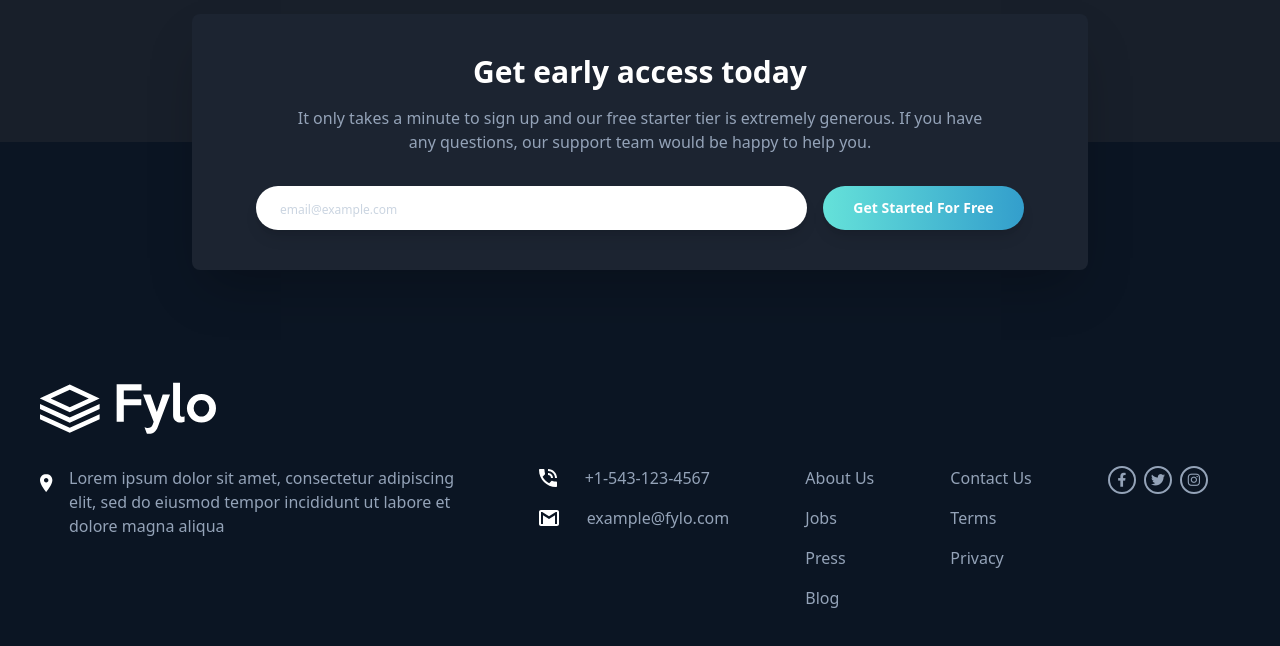
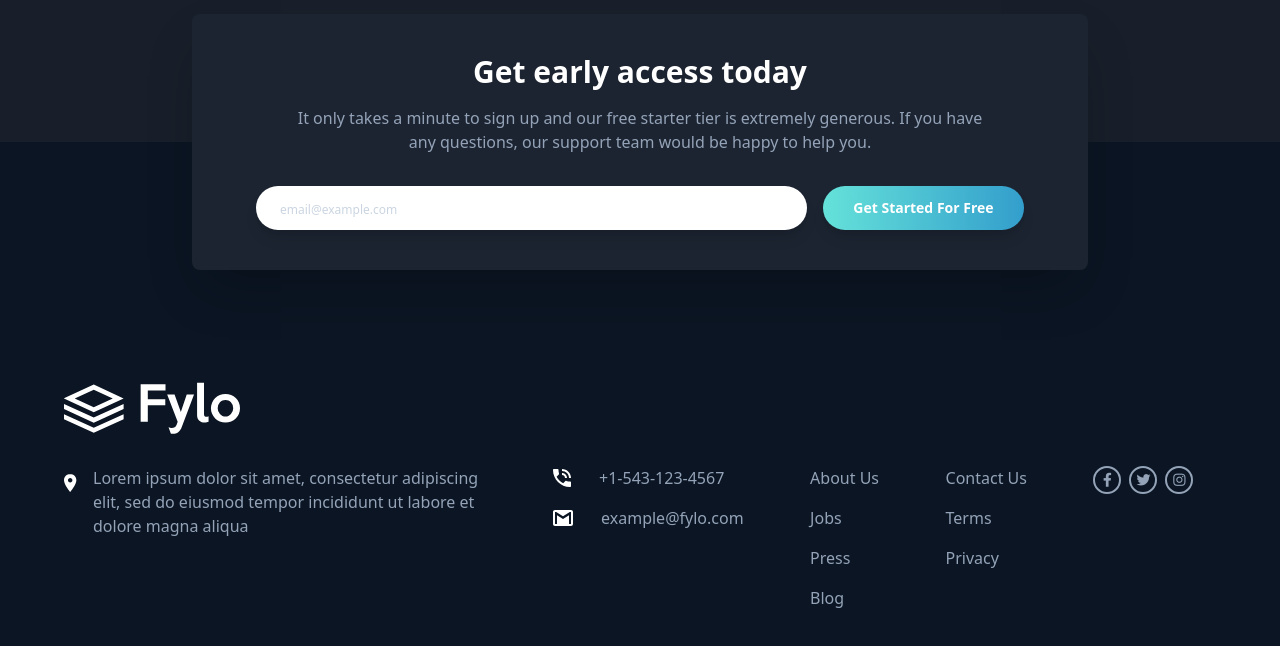
Before and after one commit to Swam1234/FYLO_DARK_THEME, a website: page index.html in a window 1280 px wide. Shown: the part 2702-3348 px from the top of the page. Drawn offline with Linux system fonts and the light colour scheme.

Commit message:
fixed_footer

```diff
--- a/index.html
+++ b/index.html
@@ -207,8 +207,8 @@
     </main>
 
     <footer class="bg-primary-4 pb-16 pt-60 px-5 md:px-10">
+        <div class="max-w-6xl mx-auto">
             <img src="raw/images/logo.svg" alt="logo" class="block max-w-full mb-8">
-
             <div class="grid items-start text-slate-400 gap-11 sm:grid-cols-5 lg:grid-cols-[auto_auto_auto_auto_auto]">
                 <div class="flex justify-start items-start gap-8 md:gap-4 sm:col-span-3 lg:col-auto">
                     <img src="raw/images/icon-location.svg" alt="img" class="mt-2">
@@ -218,7 +218,6 @@
                         dolore magna aliqua
                     </p>
                 </div>
-
                 <div class="sm:col-span-2 lg:col-auto">
                     <div class="flex items-center gap-7 mb-4">
                         <img src="raw/images/icon-phone.svg" alt="">
@@ -229,20 +228,17 @@
                         <p>example@fylo.com</p>
                     </div>
                 </div>
-
                 <ul class="sm:col-start-2 lg:col-auto space-y-4">
                     <li>About Us</li>
                     <li>Jobs</li>
                     <li>Press</li>
                     <li>Blog</li>
                 </ul>
-
                 <ul class="lg:col-auto space-y-4">
                     <li>Contact Us</li>
                     <li>Terms</li>
                     <li>Privacy</li>
                 </ul>
-
                 <div
                     class="col-span-full sm:col-span-2 flex justify-center sm:justify-start gap-2 items-center text-sm lg:col-auto lg:items-start">
                     <div class="border-2 border-slate-400 w-7 aspect-square rounded-full flex items-center justify-center lg:hover:text-cyan lg:hover:border-cyan cursor-pointer focus:text-cyan focus:border-cyan select-none">
@@ -255,7 +251,7 @@
                         <i class="fa-brands fa-instagram"></i>
                     </div>
                 </div>
-
+            </div>
         </div>
     </footer>
 
```
Lines whose indentation alone changed are shown as unchanged.
